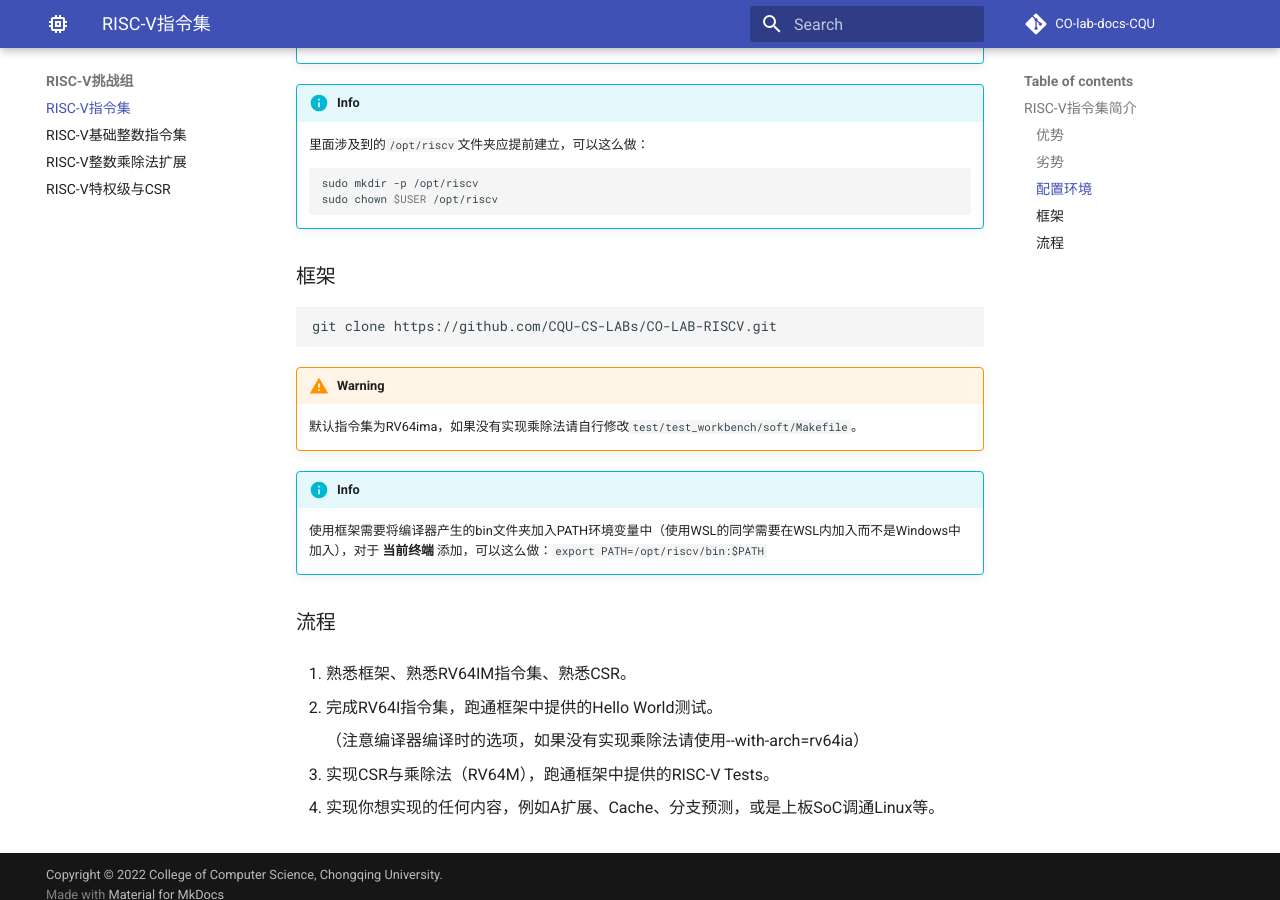
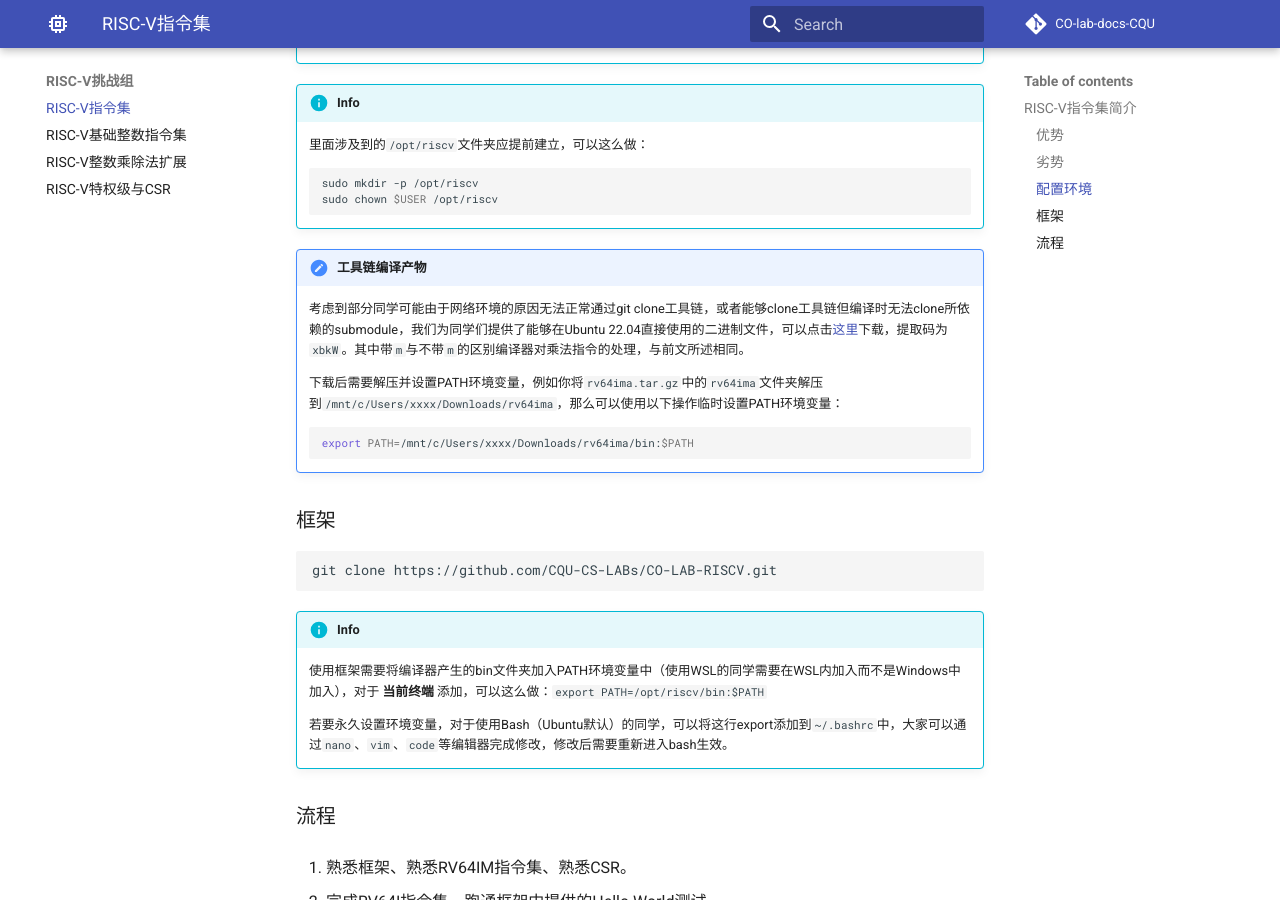
Before and after one commit to CQU-CS-LABs/CO-lab-docs-CQU, an MkDocs documentation site: the page built from docs/rv/intro.md, in a window 1280 px wide and 900 px high, scrolled down 1895 px. Built offline with MkDocs 1.6.1 and Material for MkDocs 9.7.7, drawn with Linux system fonts in a browser that asks for light colours; comment, search, counter and statistics services are not loaded.

Commit message:
add toolchain binary

````diff
--- a/docs/rv/intro.md
+++ b/docs/rv/intro.md
@@ -83,6 +83,15 @@ RISC-V是一个基于精简指令集的开源指令集架构（ISA），与大
     sudo chown $USER /opt/riscv
     ```
 
+!!! 工具链编译产物
+
+    考虑到部分同学可能由于网络环境的原因无法正常通过git clone工具链，或者能够clone工具链但编译时无法clone所依赖的submodule，我们为同学们提供了能够在Ubuntu 22.04直接使用的二进制文件，可以点击[这里](https://caiyun.139.com/m/i?1B5C4ic3E4Lnx)下载，提取码为`xbkW`。其中带`m`与不带`m`的区别编译器对乘法指令的处理，与前文所述相同。
+
+    下载后需要解压并设置PATH环境变量，例如你将`rv64ima.tar.gz`中的`rv64ima`文件夹解压到`/mnt/c/Users/xxxx/Downloads/rv64ima`，那么可以使用以下操作临时设置PATH环境变量：
+
+    ```shell
+    export PATH=/mnt/c/Users/xxxx/Downloads/rv64ima/bin:$PATH
+    ```
 
 ### 框架
 
@@ -90,13 +99,11 @@ RISC-V是一个基于精简指令集的开源指令集架构（ISA），与大
 git clone https://github.com/CQU-CS-LABs/CO-LAB-RISCV.git
 ```
 
-!!! warning
-
-    默认指令集为RV64ima，如果没有实现乘除法请自行修改`test/test_workbench/soft/Makefile`。
-
 !!! info
 
     使用框架需要将编译器产生的bin文件夹加入PATH环境变量中（使用WSL的同学需要在WSL内加入而不是Windows中加入），对于 **当前终端** 添加，可以这么做：`export PATH=/opt/riscv/bin:$PATH`
+
+    若要永久设置环境变量，对于使用Bash（Ubuntu默认）的同学，可以将这行export添加到`~/.bashrc`中，大家可以通过`nano`、`vim`、`code`等编辑器完成修改，修改后需要重新进入bash生效。
 
 ### 流程
 
````
